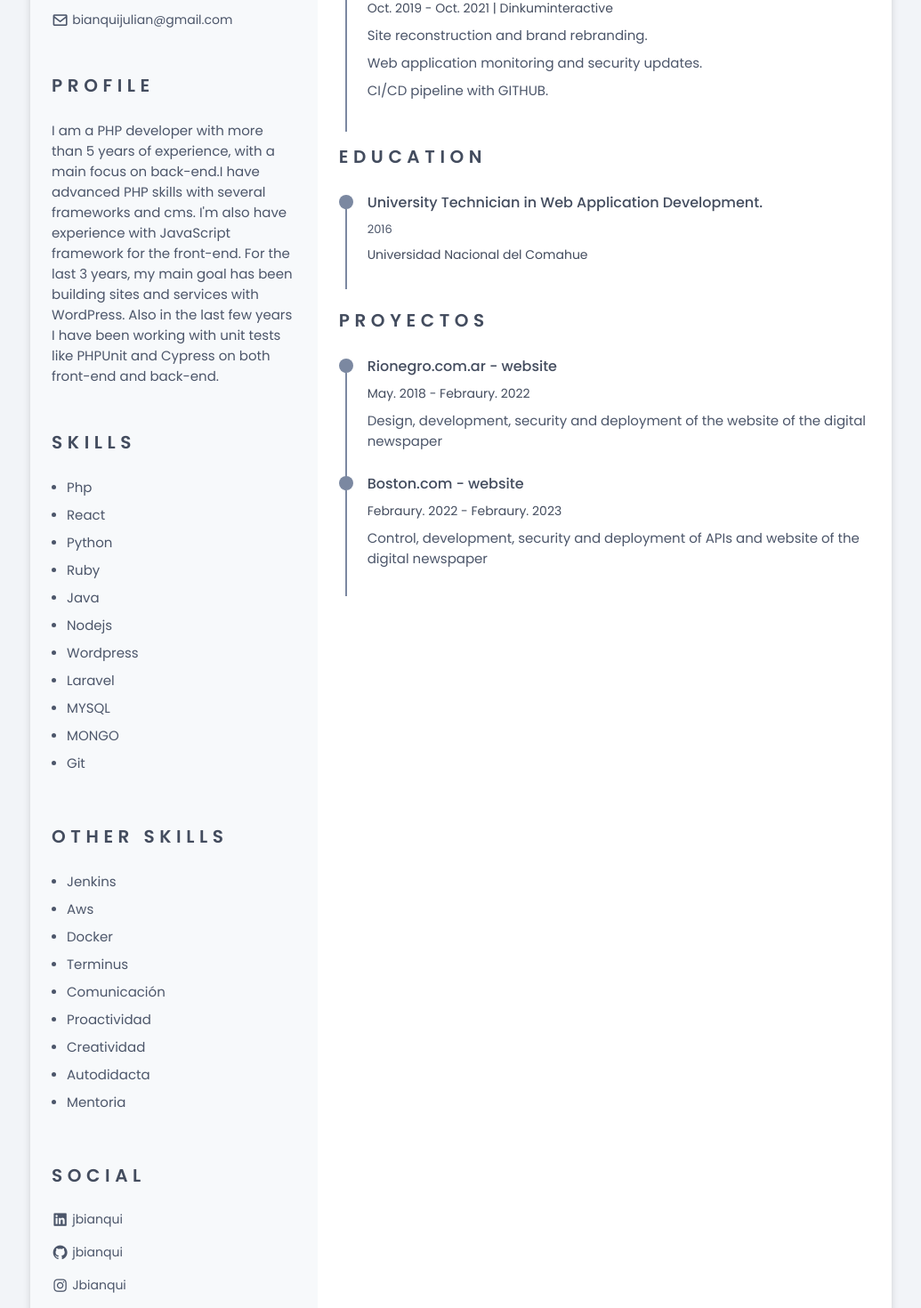
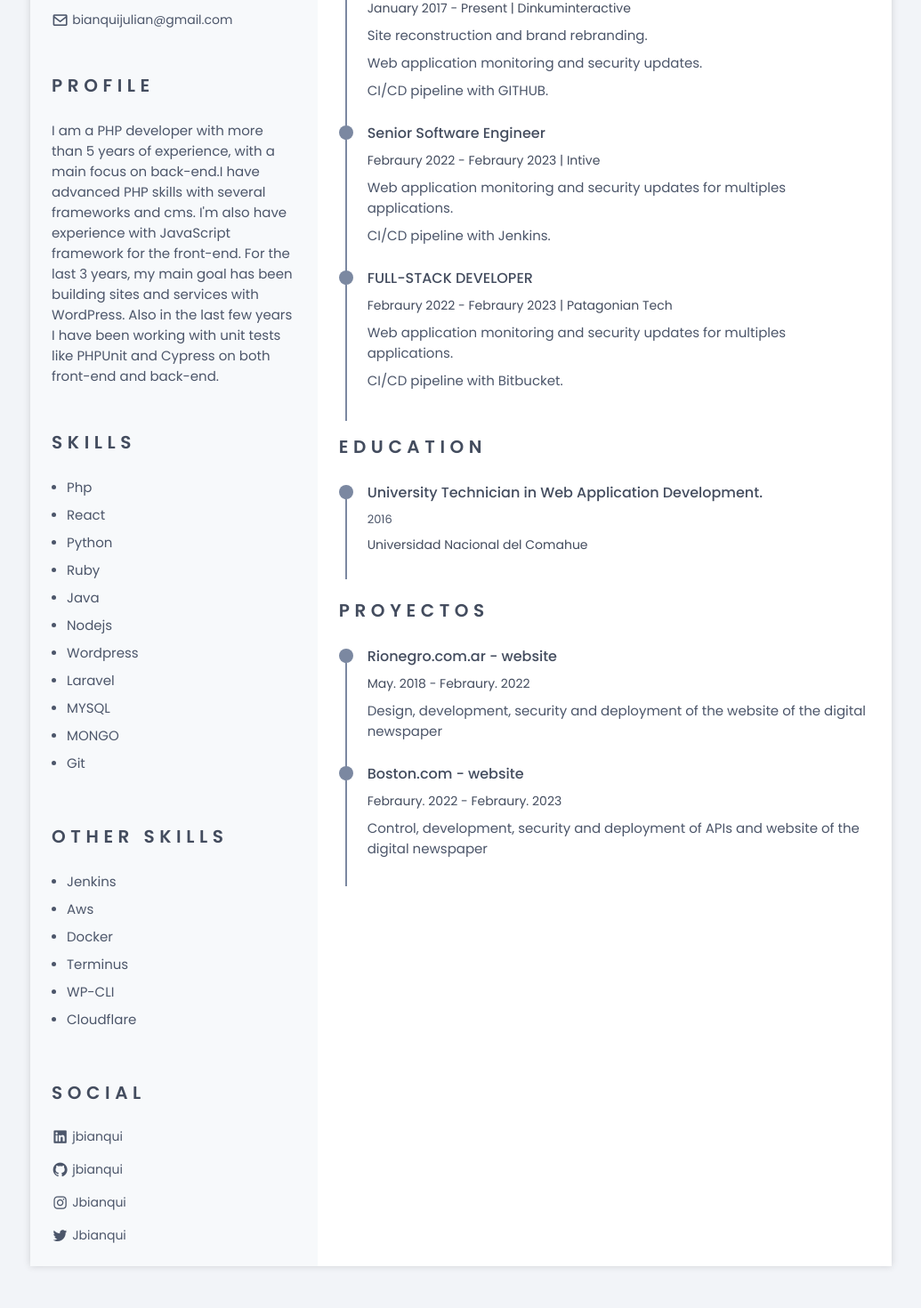
Before and after one commit to bianqui149/resume-cv, a React (Vite) app: page / in a window 1280 px wide. Shown: the part 331-1801 px from the top of the page at 89% size, without its empty margins (122-1157 px from the left). Built offline with nearby package versions, Linux system fonts and the light colour scheme.

Commit message:
adding gitignore

```diff
--- a/index.html
+++ b/index.html
@@ -8,9 +8,23 @@
   <title>Vite + React</title>
   <link rel="preload" as="style" href="https://cdn.jsdelivr.net/npm/boxicons@latest/css/boxicons.min.css" />
   <link rel="stylesheet" href="https://cdn.jsdelivr.net/npm/boxicons@latest/css/boxicons.min.css" />
+  <!-- Google Tag Manager -->
+  <script>(function (w, d, s, l, i) {
+      w[l] = w[l] || []; w[l].push({
+        'gtm.start':
+          new Date().getTime(), event: 'gtm.js'
+      }); var f = d.getElementsByTagName(s)[0],
+        j = d.createElement(s), dl = l != 'dataLayer' ? '&l=' + l : ''; j.async = true; j.src =
+          'https://www.googletagmanager.com/gtm.js?id=' + i + dl; f.parentNode.insertBefore(j, f);
+    })(window, document, 'script', 'dataLayer', 'GTM-M4BQDF9D');</script>
+  <!-- End Google Tag Manager -->
 </head>
 
 <body>
+  <!-- Google Tag Manager (noscript) -->
+<noscript><iframe src="https://www.googletagmanager.com/ns.html?id=GTM-M4BQDF9D"
+  height="0" width="0" style="display:none;visibility:hidden"></iframe></noscript>
+  <!-- End Google Tag Manager (noscript) -->
   <div id="root"></div>
   <script type="module" src="/src/main.jsx"></script>
 </body>
--- a/src/Schemas/Data.js
+++ b/src/Schemas/Data.js
@@ -34,11 +34,8 @@
       "Aws",
       "Docker",
       "Terminus",
-      "Comunicación",
-      "Proactividad",
-      "Creatividad",
-      "Autodidacta",
-      "Mentoria",
+      "WP-CLI",
+      "Cloudflare"
     ],
   },
   socialMedia: {
@@ -58,9 +55,15 @@
       },
       {
         label: "Jbianqui",
-        name: "twiiter",
+        name: "instagram",
         url: "https://www.instagram.com/julianbianqui/",
         className: "bxl-instagram",
+      },
+      {
+        label: "Jbianqui",
+        name: "twitter",
+        url: "https://twitter.com/JBianqui",
+        className: "bxl-twitter",
       },
     ],
   },
@@ -68,7 +71,7 @@
     works: [
       {
         title: "FULL-STACK DEVELOPER",
-        period: "March 2023 - Actualidad",
+        period: "March 2023 - Present",
         company: "Split IO",
         description: [
           "Site reconstruction and brand rebranding.",
@@ -78,12 +81,30 @@
       },
       {
         title: "FULL-STACK DEVELOPER",
-        period: "Oct. 2019 - Oct. 2021",
+        period: "January 2017 - Present",
         company: "Dinkuminteractive",
         description: [
           "Site reconstruction and brand rebranding.",
           "Web application monitoring and security updates.",
           "CI/CD pipeline with GITHUB."
+        ],
+      },
+      {
+        title: "Senior Software Engineer",
+        period: "Febraury 2022 - Febraury 2023",
+        company: "Intive",
+        description: [
+          "Web application monitoring and security updates for multiples applications.",
+          "CI/CD pipeline with Jenkins."
+        ],
+      },
+      {
+        title: "FULL-STACK DEVELOPER",
+        period: "Febraury 2022 - Febraury 2023",
+        company: "Patagonian Tech",
+        description: [
+          "Web application monitoring and security updates for multiples applications.",
+          "CI/CD pipeline with Bitbucket."
         ],
       },
     ],
```
Also changed, not shown: 1 other file (tests, documents, lock files or other folders).
